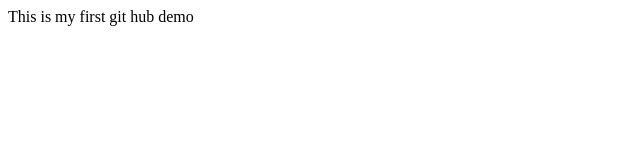
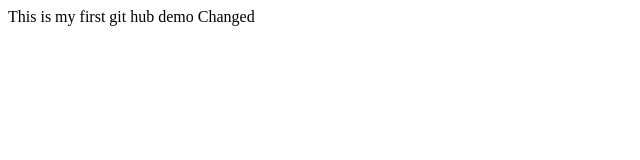
Before and after one commit to Raji2705/Myfirstrepo, a plain HTML site: page index.html in a window 1280 px wide. Shown: the full height of the page, 0-640 px from the left. Drawn offline with Linux system fonts and the light colour scheme.

Commit message:
second commit

```diff
--- a/index.html
+++ b/index.html
@@ -8,6 +8,6 @@
 </head>
 <body>
     This is my first git hub demo
-
+    Changed
 </body>
 </html>
```
